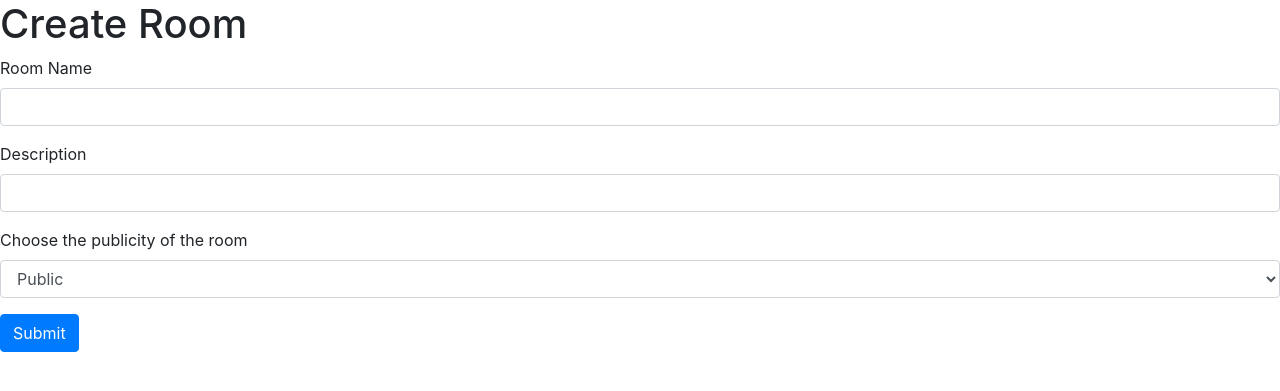
After one commit to boyuan12/Discord-Clone, a Flask app: page /create-room in a window 1280 px wide. The commit adds this page. Shown: the top 391 px of the page. Run offline with Flask 2, Linux system fonts and the light colour scheme; a user stored in the database is signed in; some libraries are stand-ins or nearby versions.

Commit message:
added tutorial #2/Add create room and message history (public, unlisted)

```diff
--- a/app.py
+++ b/app.py
@@ -1,17 +1,124 @@
-from flask import Flask, render_template
+import sqlite3
+
+from flask import Flask, render_template, request, url_for, redirect, session
 from flask_socketio import SocketIO, emit
+from werkzeug.security import check_password_hash, generate_password_hash
+
+from helper import *
+
+conn = sqlite3.connect("db.sqlite3", check_same_thread=False)
+c = conn.cursor()
 
 app = Flask(__name__)
 app.config["SECRET_KEY"] = "secretkey"
 socketio = SocketIO(app)
 
-@app.route("/")
-def index():
-    return render_template("message.html")
+@app.route("/room/<string:room_id>")
+def index(room_id):
+    room = c.execute("SELECT * FROM rooms WHERE room_id=:r_id", {"r_id": room_id}).fetchall()
+
+    if len(room) == 0:
+        return "Room not found"
+
+    if room[0][3] == "private":
+        return "private"
+
+    messages = c.execute("SELECT * FROM messages WHERE room=:r_id", {"r_id": room_id})
+    return render_template("message.html", messages=messages)
+
 
 @socketio.on("broadcast message")
 def message_display(data):
+    ts = timestamp()
+    if session.get("user_id"):
+        user = c.execute("SELECT username FROM users WHERE user_id=:id", {"id": session["user_id"]}).fetchall()[0][0]
+    else:
+        user = "unknown"
+    c.execute("INSERT INTO messages (message, author, room, timestamp) VALUES (:m, :a, :r, :t)", {"m": data["message"], "a": user, "r": data["room_id"], "t": ts})
+    conn.commit()
     emit("show message", {"message": data["message"]}, broadcast=True)
+
+
+@app.route("/register", methods=["GET", "POST"])
+def register():
+    if request.method == "POST":
+        # check if the form is valid
+
+            if not request.form.get("email") or not request.form.get("password") or not request.form.get("confirmation") or not request.form.get("username"):
+                return "please fill out all fields"
+
+            if request.form.get("password") != request.form.get("confirmation"):
+                return "password confirmation doesn't match password"
+
+            # check if email exist in the database
+            exist = c.execute("SELECT * FROM users WHERE email=:email OR username=:username", {"email": request.form.get("email"), "username": request.form.get("username")}).fetchall()
+
+            if len(exist) != 0:
+                return "user already registered"
+
+            # hash the password
+            pwhash = generate_password_hash(request.form.get("password"), method="pbkdf2:sha256", salt_length=8)
+
+            # insert the row
+            c.execute("INSERT INTO users (email, password, username) VALUES (:email, :password, :username)", {"email": request.form.get("email"), "password": pwhash, "username": request.form.get("username")})
+            conn.commit()
+
+            # return success
+            return "registered successfully!"
+    else:
+        return render_template("register.html")
+
+
+@app.route("/login", methods=["GET", "POST"])
+def login():
+
+    if request.method == "POST":
+        # check the form is valid
+        if not request.form.get("username") or not request.form.get("password"):
+            return "please fill out all required fields"
+
+        # check if email exist in the database
+        user = c.execute("SELECT * FROM users WHERE email=:email OR username=:username", {"email": request.form.get("username"), "username": request.form.get("username")}).fetchall()
+
+        if len(user) != 1:
+            return "you didn't register"
+
+        # check the password is same to password hash
+        pwhash = user[0][3]
+        if check_password_hash(pwhash, request.form.get("password")) == False:
+            return "wrong password"
+
+        # login the user using session
+        session["user_id"] = user[0][0]
+
+        # return success
+        return redirect("/")
+
+    else:
+        return render_template("login.html")
+
+
+@app.route("/logout")
+def logout():
+    session.clear()
+    return redirect(url_for("login"))
+
+
+@app.route("/create-room", methods=["GET", "POST"])
+@login_required
+def create_room():
+    if request.method == "POST":
+        while True:
+            room_id = random_str()
+            rooms = c.execute("SELECT * FROM rooms WHERE room_id=:r_id", {"r_id": room_id}).fetchall()
+            if len(rooms) == 0:
+                c.execute("INSERT INTO rooms (room_id, name, description, status) VALUES (:r_id, :name, :desc, :status)", {"r_id": room_id, "name": request.form.get("name"), "desc": request.form.get("description"), "status": request.form.get('status')})
+                conn.commit()
+                break
+        return redirect(f"/room/{room_id}")
+    else:
+        return render_template("create-room.html")
+
 
 
 if __name__ == "__main__":
--- /dev/null
+++ b/helper.py
@@ -0,0 +1,24 @@
+from functools import wraps
+from flask import request, redirect, url_for, session
+import random
+import string
+
+def login_required(f):
+    @wraps(f)
+    def decorated_function(*args, **kwargs):
+        if not session.get("user_id"):
+            return redirect(url_for('login'))
+        return f(*args, **kwargs)
+    return decorated_function
+
+def random_str(digit=7):
+    answer = ""
+    for i in range(digit):
+        answer += random.choice(string.ascii_letters + string.digits)
+    return answer
+
+def timestamp():
+    from datetime import datetime
+    datetimeobj = datetime.now()
+    timestamp = datetimeobj.strftime("%b-%d-%Y (%H:%M)")
+    return timestamp
--- /dev/null
+++ b/templates/create-room.html
@@ -0,0 +1,28 @@
+{% extends "layout.html" %}
+
+{% block title %}
+    Login
+{% endblock %}
+
+{% block main %}
+    <h1>Create Room</h1>
+    <form action="/create-room" method="POST">
+        <div class="form-group">
+            <label for="exampleInputEmail1">Room Name</label>
+            <input type="text" class="form-control" id="exampleInputEmail1" aria-describedby="emailHelp" name="name">
+        </div>
+        <div class="form-group">
+            <label for="exampleInputPassword1">Description</label>
+            <input type="text" class="form-control" id="exampleInputPassword1" name="description">
+        </div>
+        <div class="form-group">
+            <label for="status">Choose the publicity of the room</label>
+            <select class="form-control" id="status" name="status">
+                <option value="public">Public</option>
+                <option value="unlisted">Unlisted</option>
+                <option value="private">Private</option>
+            </select>
+        </div>
+        <button type="submit" class="btn btn-primary">Submit</button>
+    </form>
+{% endblock %}
--- a/templates/message.html
+++ b/templates/message.html
@@ -12,5 +12,10 @@
         </div>
         <button type="submit" id="sendMessageButton">Send Message</button>
     </form>
+    <ul id="messages">
+        {% for m in messages %}
+            <li>{{ m[1] }} - {{ m[2] }}</li>
+        {% endfor %}
+    </ul>
     <script src="/static/message.js"></script>
 {% endblock %}
```
Also changed, not shown: static/message.js (+6 -2 lines), templates/login.html (added, +19 -0 lines), templates/register.html (added, +28 -0 lines), db.sqlite3 (added), 2 other files.
